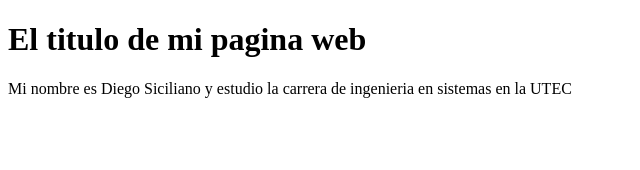
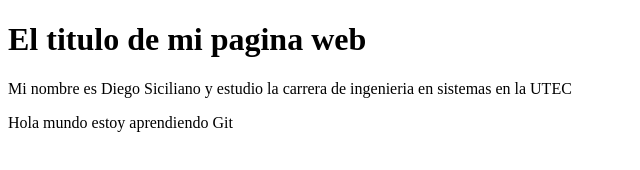
Before and after one commit to diegosiciliano15/Seminario_Git_Github, a plain HTML site: page index.html in a window 1280 px wide. Shown: the whole page, without its empty margins (0-640 px from the left). Drawn offline with Linux system fonts and the light colour scheme.

Commit message:
Agregue un segundo parrafo a la pagina web

```diff
--- a/index.html
+++ b/index.html
@@ -13,5 +13,9 @@
         ingenieria en sistemas en la UTEC
     </p>
 
+    <p>
+        Hola mundo estoy aprendiendo Git
+    </p>
+
 </body>
 </html>
```
